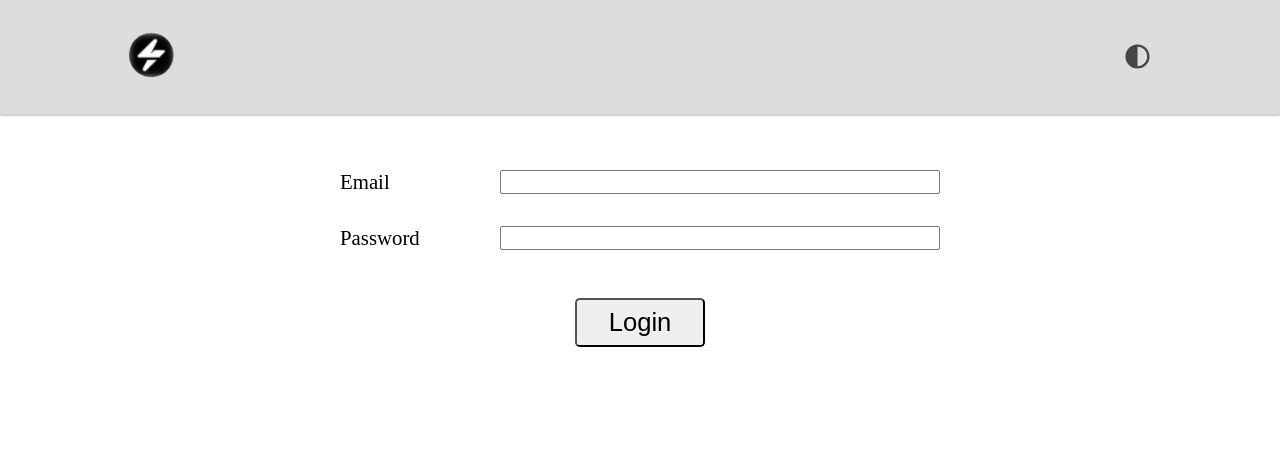
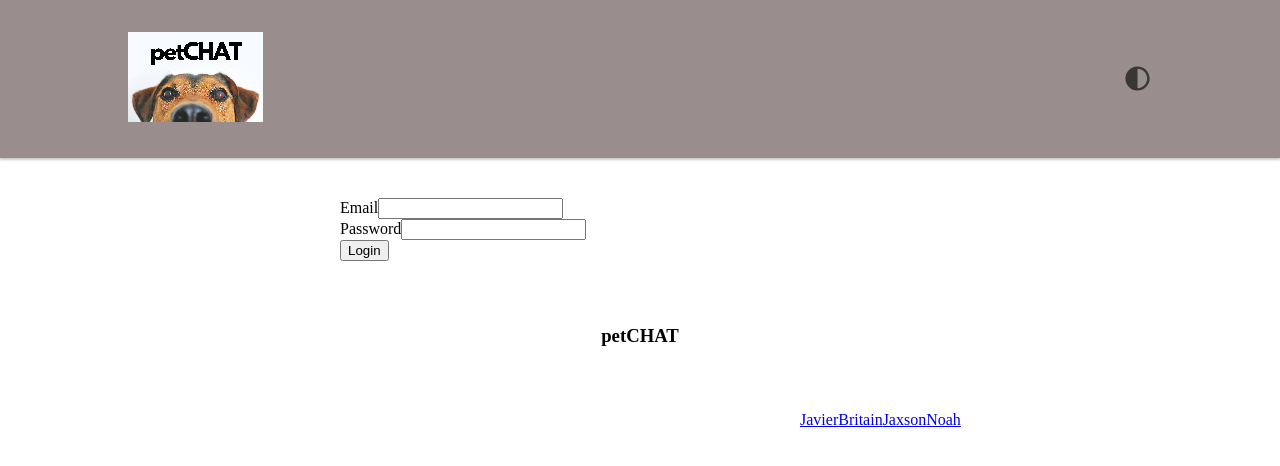
Before and after one commit to noahsimcoe/Pet-Chat-Project, a React (Vite) app in the folder client/: page / in a window 1280 px wide. Shown: the top 466 px of the page. Built offline with nearby package versions, Linux system fonts and the light colour scheme.

Commit message:
adjusted header; started footer

```diff
--- a/client/index.html
+++ b/client/index.html
@@ -4,7 +4,10 @@
 <head>
   <meta charset="UTF-8" />
   <meta name="viewport" content="width=device-width, initial-scale=1.0" />
-  <title>Test App</title>
+  <title>petChat</title>
+  <link rel="preconnect" href="https://fonts.googleapis.com">
+<link rel="preconnect" href="https://fonts.gstatic.com" crossorigin>
+<link href="https://fonts.googleapis.com/css2?family=League+Spartan&display=swap" rel="stylesheet">
 </head>
 
 <body>
--- a/client/src/App.jsx
+++ b/client/src/App.jsx
@@ -11,6 +11,7 @@ import { StoreProvider } from './utils/store-context';
 import Nav from './components/Nav';
 import Login from './components/Login';
 import Auth from './utils/auth'
+import Footer from './components/Footer'
 
 import './app.scss';
 
@@ -39,6 +40,7 @@ function App() {
         <div id="app-shell">
           <Nav />
           {Auth.loggedIn() ? <Outlet /> : <Login />}
+          <Footer />
         </div>
       </StoreProvider>
     </ApolloProvider>
--- /dev/null
+++ b/client/src/components/Footer/index.jsx
@@ -0,0 +1,19 @@
+import React from "react";
+import "./style.scss";
+import { Link } from "react-router-dom";
+
+function Footer() {
+  return (
+    <div id="footer">
+      <h3>petCHAT</h3>
+      <p>
+        <Link to="#">Javier</Link>
+        <Link to="#">Britain</Link>
+        <Link to="#">Jaxson</Link>
+        <Link to="#">Noah</Link>
+      </p>
+    </div>
+  );
+}
+
+export default Footer;
--- /dev/null
+++ b/client/src/components/Footer/style.scss
@@ -0,0 +1,16 @@
+#footer{
+    h3 {
+        margin: 4rem auto;
+        text-align: center;
+    }
+    p {
+        margin: 0 800px 0 800px;
+        display: flex;
+        justify-content: space-between;
+        text-align: center;
+
+
+    }
+
+
+}
--- a/client/src/components/Login/style.scss
+++ b/client/src/components/Login/style.scss
@@ -4,27 +4,4 @@
     width: 95%;
     max-width: 600px;
     margin: 5vh auto;
-
-    &>div {
-        display: flex;
-        justify-content: space-between;
-        margin: 1rem 0;
-        font-size: 1.3rem;
-
-        label {
-            flex: 0 8rem;
-        }
-
-        input {
-            flex: 1;
-            margin-left: 2rem;
-        }
-
-        button {
-            border-radius: 0.3rem;
-            padding: 0.5rem 2rem;
-            font-size: 1.6rem;
-            margin: 1rem auto;
-        }
-    }
 }
--- a/client/src/components/Nav/index.jsx
+++ b/client/src/components/Nav/index.jsx
@@ -4,7 +4,7 @@ import { THEME_TOGGLE } from "../../utils/actions";
 import { useStoreContext } from "../../utils/store-context";
 import Auth from "../../utils/auth";
 
-import logo from '../../assets/images/logo.png';
+import petLogo from '../../assets/images/petLogo.png';
 import darkToggle from '../../assets/images/dark-toggle.svg';
 
 import './style.scss';
@@ -15,7 +15,7 @@ export default function Nav() {
   return (
     <header className={`header-theme__${theme.dark ? 'dark' : 'light'}`}>
       <div>
-        <img className="header-logo" src={logo} alt="Logo" />
+        <img className="header-logo" src={petLogo} alt="Logo" />
       </div>
 
       <div>
--- a/client/src/components/Nav/style.scss
+++ b/client/src/components/Nav/style.scss
@@ -6,12 +6,9 @@ header {
     align-items: center;
     box-shadow: 0 0 3px 1px rgba(150, 150, 150, 0.8);
 
-    .header-logo {
-        width: 46px;
-    }
 
     &.header-theme__light {
-        background-color: #DDD;
+        background-color: #9a8d8d;
     }
 
     &.header-theme__dark {
--- a/client/src/index.scss
+++ b/client/src/index.scss
@@ -1,3 +1,7 @@
+:root {
+  font-family: 'League Spartan', sans-serif;
+}
+
 body * {
   box-sizing: border-box;
 }
--- a/client/src/pages/Home/index.jsx
+++ b/client/src/pages/Home/index.jsx
@@ -3,7 +3,7 @@ import './style.scss';
 export default function Home() {
   return (
     <div id="home-page">
-      <h1>Home</h1>
+      <h1>WOOF</h1>
 
       <p>
         Lorem ipsum dolor sit amet, consectetur adipisicing elit. Magnam ipsum, quibusdam rerum quia delectus dolor quis reiciendis accusamus, voluptate rem tempore error in sed molestiae deleniti distinctio nemo at. Praesentium.
```
Also changed, not shown: client/src/assets/images/petLogo.png (added).
